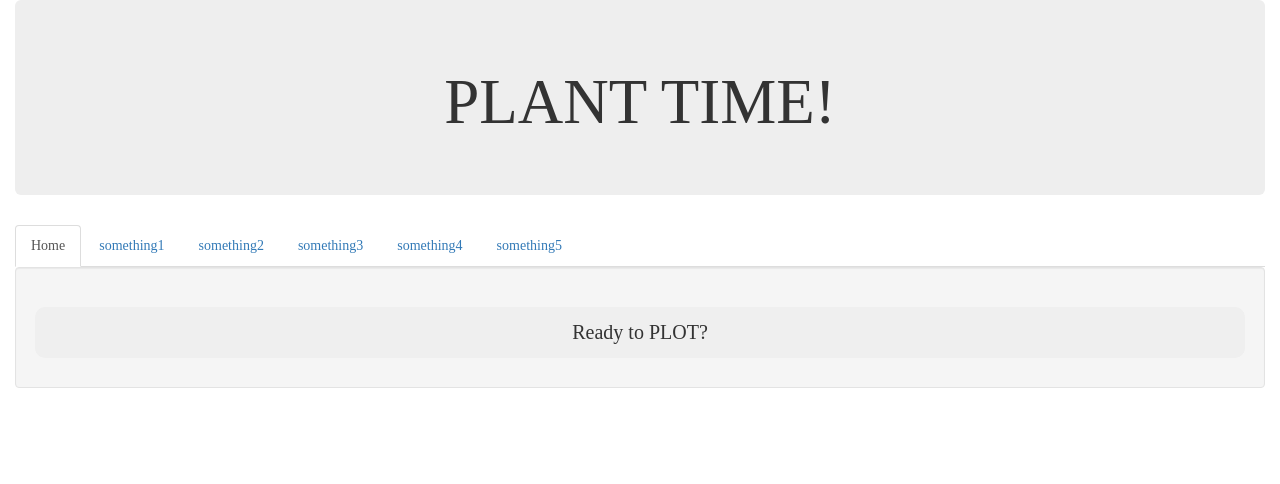
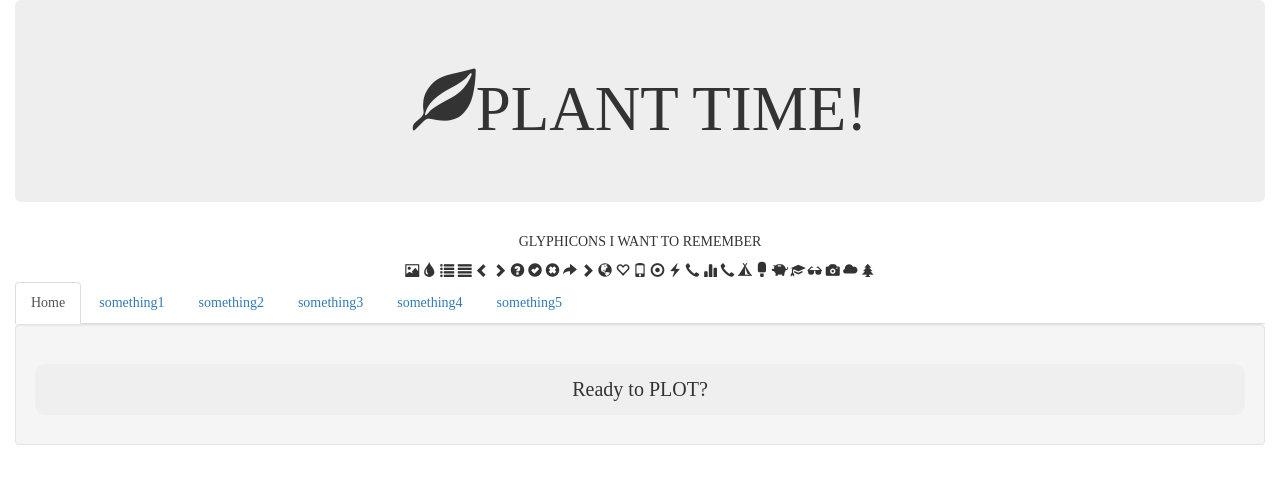
Before and after one commit to secretPlotters/secretPlottersProject, a plain HTML site: page index.html in a window 1280 px wide. Drawn offline with Linux system fonts and the light colour scheme; a web font is replaced by a local one.

Commit message:
add list of glyphicon

```diff
--- a/index.html
+++ b/index.html
@@ -15,7 +15,39 @@
   <body>
     <div class="container-fluid">
       <div class="jumbotron">
-        <h1>PLANT TIME!</h1>
+        <h1><span class="glyphicon glyphicon-leaf"></span>PLANT TIME!</h1>
+      </div>
+
+      <div class="test">
+        <p>GLYPHICONS I WANT TO REMEMBER</p>
+        <span class="glyphicon glyphicon-picture"></span>
+        <span class="glyphicon glyphicon-tint"></span>
+        <span class="glyphicon glyphicon-list"></span>
+        <span class="glyphicon glyphicon-align-justify"></span>
+        <span class="glyphicon glyphicon-chevron-left"></span>
+        <span class="glyphicon glyphicon-chevron-right"></span>
+        <span class="glyphicon glyphicon-question-sign"></span>
+        <span class="glyphicon glyphicon-ok-sign"></span>
+        <span class="glyphicon glyphicon-remove-sign"></span>
+        <span class="glyphicon glyphicon-share-alt"></span>
+        <span class="glyphicon glyphicon-chevron-right"></span>
+        <span class="glyphicon glyphicon-globe"></span>
+        <span class="glyphicon glyphicon-heart-empty"></span>
+        <span class="glyphicon glyphicon-phone"></span>
+        <span class="glyphicon glyphicon-record"></span>
+        <span class="glyphicon glyphicon-flash"></span>
+        <span class="glyphicon glyphicon-earphone"></span>
+        <span class="glyphicon glyphicon-stats"></span>
+        <span class="glyphicon glyphicon-earphone"></span>
+        <span class="glyphicon glyphicon-tent"></span>
+        <span class="glyphicon glyphicon-ice-lolly"></span>
+        <span class="glyphicon glyphicon-piggy-bank"></span>
+        <span class="glyphicon glyphicon-education"></span>
+        <span class="glyphicon glyphicon-sunglasses"></span>
+
+        <span class="glyphicon glyphicon-camera"></span>
+        <span class="glyphicon glyphicon-cloud"></span>
+        <span class="glyphicon glyphicon-tree-conifer"></span>
       </div>
 
       <!-- Nav tabs -->
@@ -46,13 +78,31 @@
               <h2 class="well">FIND A PLOT!</h2>
               <form id="addPlotForm">
                 <div class="form-group" id="radioInput"><!-- NOTE: radio input -->
-                  <h3>CHOICE</h3>
+                  <h3>Plot Size</h3>
                   <input type="radio" name="pizzaSize" value="Small" checked> Small<br>
                   <input type="radio" name="pizzaSize" value="Medium"> Medium<br>
                   <input type="radio" name="pizzaSize" value="Large"> Large
                 </div>
                 <div class="form-group" id="addPlotDetails"><!-- NOTE: check-boxes -->
-                  <h3>CHOICE</h3>
+                  <h3><span class="glyphicon glyphicon-grain"></span>Available Plants</h3>
+
+                  <div class="dropdown">
+                    <button class="btn btn-default btn-lg dropdown-toggle" type="button" data-toggle="dropdown" aria-haspopup="true" aria-expanded="true">
+                      Types of Available Food
+                      <span class="caret"></span>
+                    </button>
+                    <ul class="dropdown-menu">
+                      <li class="dropdown-header"><a href="#">Vegetables</a></li>
+                      <li></li>
+                      <li role="separator" class="divider"></li>
+                      <li class="dropdown-header"><a href="#"><span class="glyphicon glyphicon-apple"></span> Fruits</a></li>
+                      <li></li>
+                      <li role="separator" class="divider"></li>
+                      <li class="dropdown-header"><a href="#"><span class="glyphicon glyphicon-tree-deciduous"></span>Nuts</a></li>
+                      <li></li>
+                    </ul>
+                  </div>
+
                   <div class="row">
                     <div class="col-xs-4">
                       <label>
@@ -112,22 +162,7 @@
               <h2 class="well">PLOT DETAILS</h2>
               <div class="" id="plotDetails">
 
-                <div class="dropdown">
-                  <button class="btn btn-default btn-lg dropdown-toggle" type="button" data-toggle="dropdown" aria-haspopup="true" aria-expanded="true">
-                    SOME AREA STUFF MAYBE
-                    <span class="caret"></span>
-                  </button>
-                  <ul class="dropdown-menu">
-                    <li class="dropdown-header"><a href="#">some stuff</a></li>
-                    <li></li>
-                    <li role="separator" class="divider"></li>
-                    <li class="dropdown-header"><a href="#">some new stuff</a></li>
-                    <li></li>
-                    <li role="separator" class="divider"></li>
-                    <li class="dropdown-header"><a href="#">some OTHER stuff</a></li>
-                    <li></li>
-                  </ul>
-                </div>
+                repeat plot details here--append html
 
               </div>
             </div><!-- NOTE: end  group item div-->
@@ -164,7 +199,7 @@
                 <label for="userLastName"></label>
               </div>
               <div class="form-group">
-                <input class="form-control" id="userIdName" type="text" placeholder="" required>
+                <input class="form-control" id="userIdName" type="text" placeholder="user ID">
                 <label for="userName"></label>
               </div>
               <div class="form-group">
@@ -173,7 +208,7 @@
               </div>
               <div class="form-group">
                 <label for="userEmail"></label>
-                <input class="form-control" id="userEmail" type="text" placeholder="Email">
+                <input class="form-control" id="userEmail" type="text" placeholder="Email" required>
               </div>
               <div class="btn-group">
                 <button class="btn btn-lg btn-primary" type="submit">Submit</button>
```
